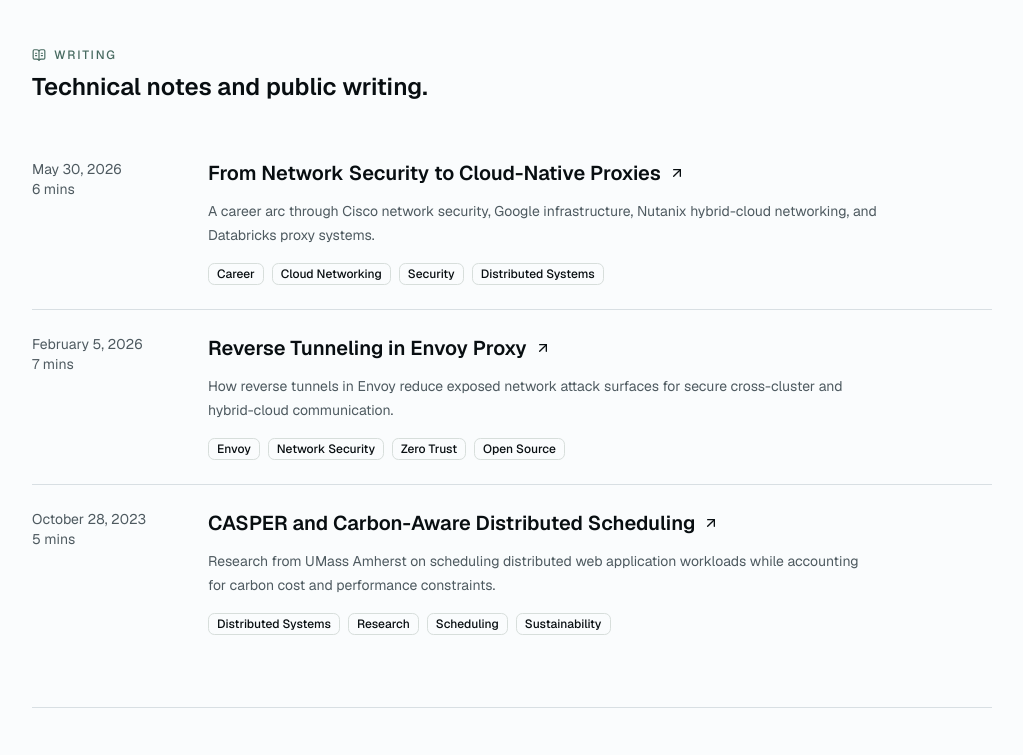
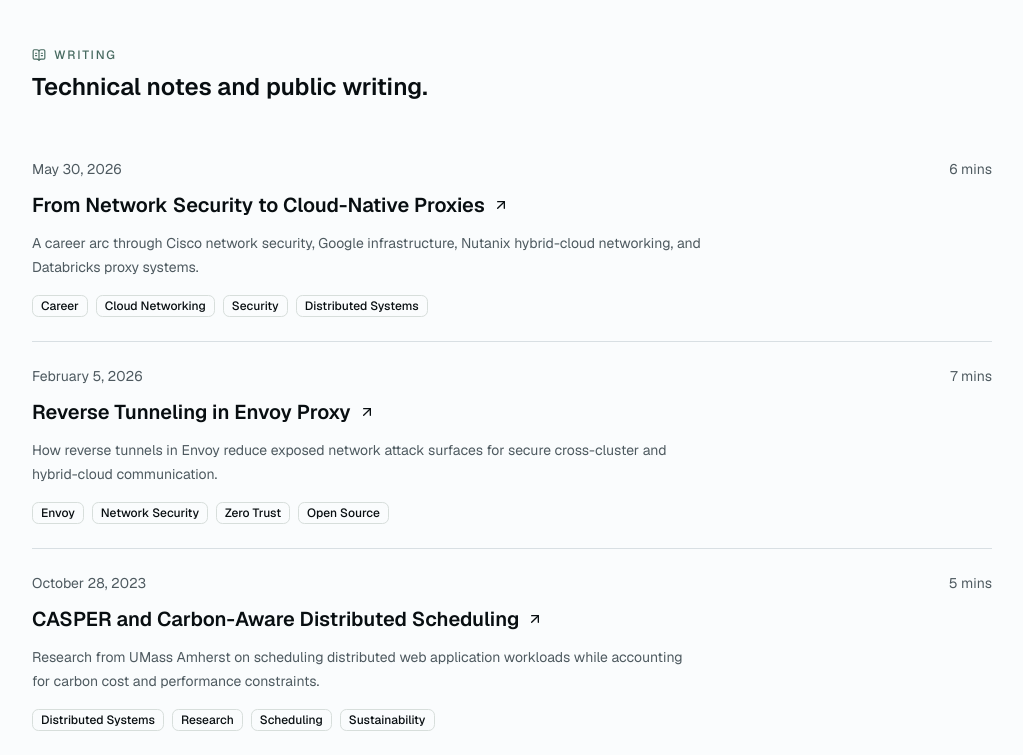
Before and after one commit to basundhara-c/basundhara.github.io, a Next.js app: page / in a window 1280 px wide. Shown: the part 1620-2375 px from the top of the page, without its empty margins (128-1151 px from the left). Built offline with nearby package versions, Linux system fonts and the light colour scheme.

Commit message:
Align writing read time right

```diff
--- a/src/components/site/entry-list-section.tsx
+++ b/src/components/site/entry-list-section.tsx
@@ -33,15 +33,18 @@ export function EntryListSection({
     <section id={id} className="scroll-mt-20">
       <SectionHeading eyebrow={eyebrow} title={title} icon={icon} />
       <div className="mt-8 divide-y divide-border">
-        {entries.map((entry) => (
-          <article
-            key={entry.title}
-            className="grid gap-4 py-6 md:grid-cols-[160px_minmax(0,1fr)]"
-          >
-            <div className="text-sm text-muted-foreground">
-              {entry.meta.map((item) => (
-                <p key={item}>{item}</p>
-              ))}
+        {entries.map((entry) => {
+          const [date, ...secondaryMeta] = entry.meta;
+
+          return (
+            <article key={entry.title} className="py-6">
+              <div className="mb-3 flex items-center justify-between gap-4 text-sm text-muted-foreground">
+                <p>{date}</p>
+                {secondaryMeta.length > 0 ? (
+                  <p className="shrink-0 text-right">
+                    {secondaryMeta.join(" · ")}
+                  </p>
+                ) : null}
               </div>
               <div>
                 {entry.href ? (
@@ -83,7 +86,8 @@ export function EntryListSection({
                 </div>
               </div>
             </article>
-        ))}
+          );
+        })}
       </div>
     </section>
   );
```
Lines whose indentation alone changed are shown as unchanged.
